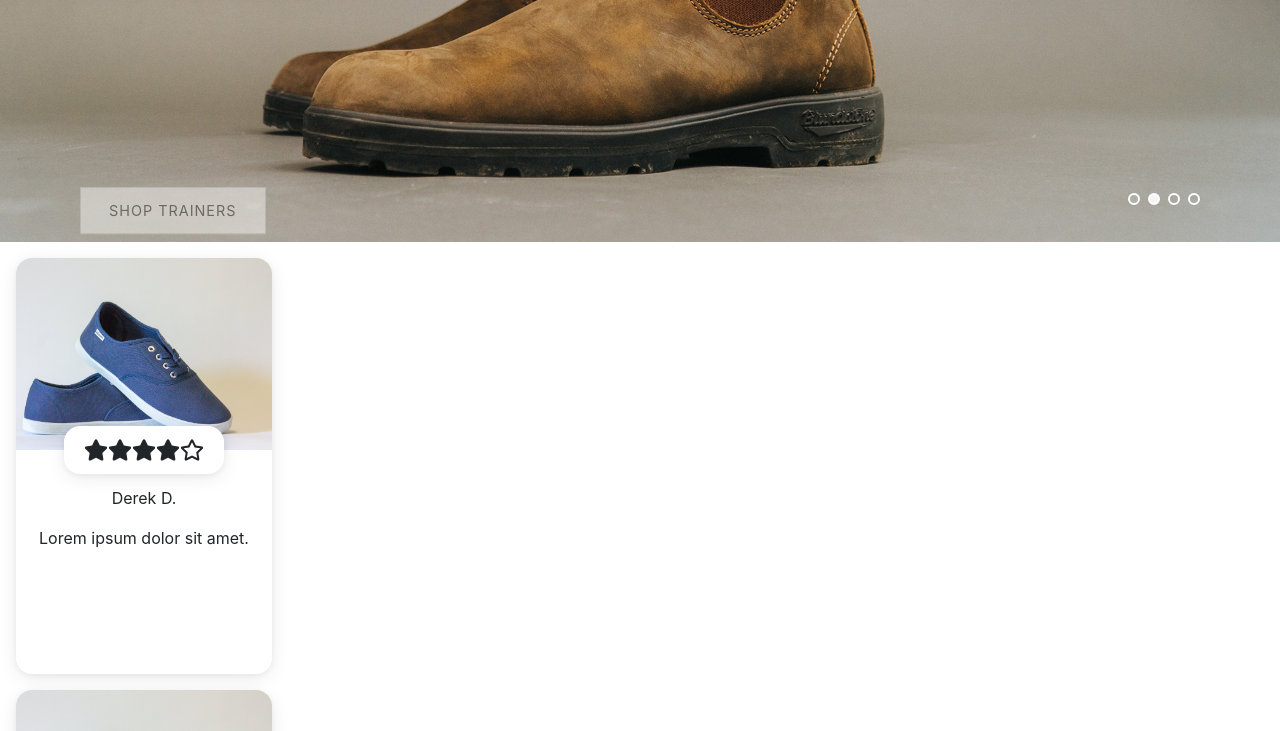
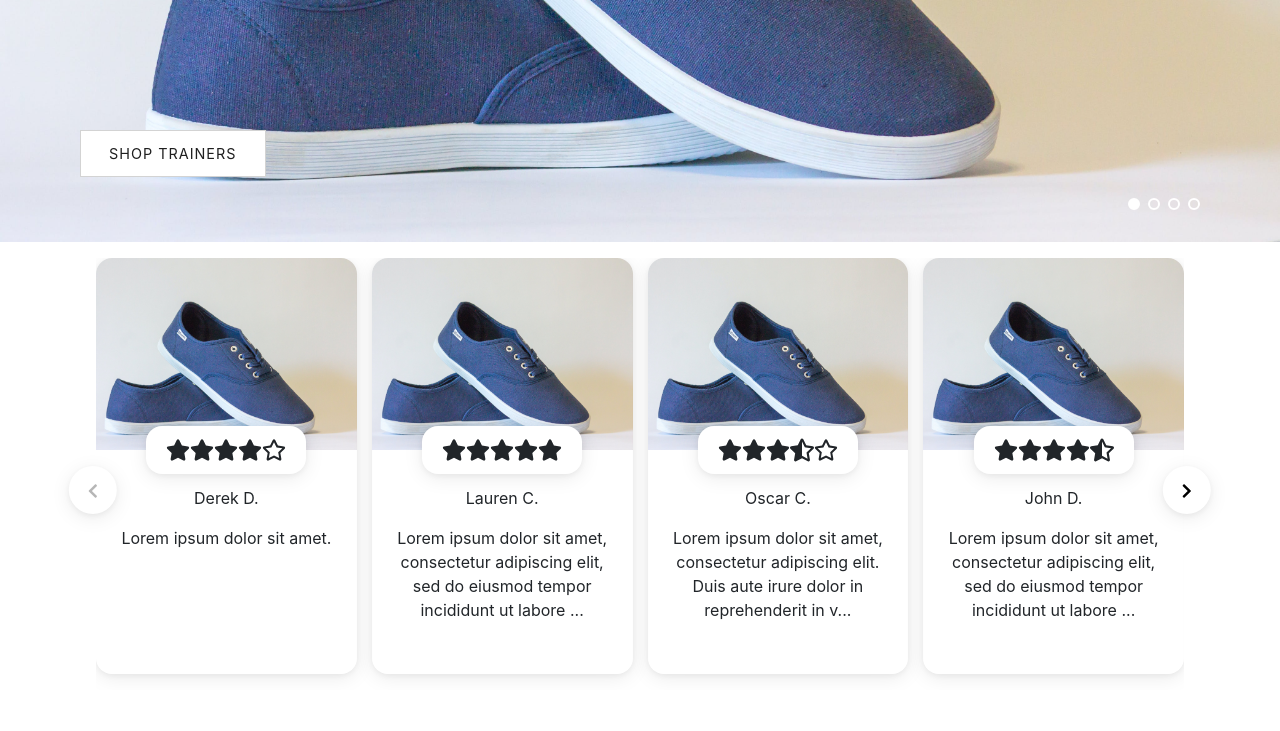
Before and after one commit to Delboy/PBB, a React (Create React App) app in the folder frontend/: page / in a window 1280 px wide. Shown: the part 360-1091 px from the top of the page. Built offline with nearby package versions, Linux system fonts and the light colour scheme.

Commit message:
Added testimonial slider

```diff
--- a/frontend/package.json
+++ b/frontend/package.json
@@ -13,6 +13,7 @@
     "react-dom": "^18.2.0",
     "react-icons": "^4.12.0",
     "react-router-dom": "^6.21.1",
+    "swiper": "^11.0.5",
     "web-vitals": "^2.1.4"
   },
   "devDependencies": {
--- a/frontend/src/components/HeroCarousel.module.css
+++ b/frontend/src/components/HeroCarousel.module.css
@@ -1,6 +1,7 @@
 .main {
   height: 47vw;
-  width: 100vw;
+  width: 100%;
+  position: relative;
 }
 
 .imgContainer {
@@ -41,8 +42,8 @@
 .dots {
     display: flex;
     gap: .5rem;
-    position: relative;
-    bottom: 6rem;
+    position: absolute;
+    bottom: 2rem;
     right: 5rem;
     float: right;
 }
@@ -70,7 +71,7 @@
     .dots {
       float: left;
       left: 1.5rem;
-      bottom: 5.5rem;
+      bottom: 1.5rem;
     }
 }
 
--- a/frontend/src/components/TestimonialCard.jsx
+++ b/frontend/src/components/TestimonialCard.jsx
@@ -6,7 +6,7 @@ import classes from './TestimonialCard.module.css'
 
 const TestimonialCard = (props) => {
 
-  const reviewCutOff = 120
+  const reviewCutOff = 100
   let review = props.review;
   if(review.length > reviewCutOff){
     review = review.substring(0, reviewCutOff) + '...'
--- a/frontend/src/components/TestimonialCard.module.css
+++ b/frontend/src/components/TestimonialCard.module.css
@@ -1,12 +1,10 @@
 .main {
     position: relative;
     height: 26rem;
-    width: 16rem;
+    width: 100%;
     overflow: hidden;
     border-radius: 1rem;
-    margin: 1rem;
     box-shadow: 0 2px 7px rgba(0,0,0,.06),0 4px 20px rgba(0,0,0,.08);
-
 }
 
 .imageContainer {
@@ -26,7 +24,8 @@
     justify-content: center;
     position: absolute;
     top: 10.5rem;
-    left: 3rem;
+    left: 50%;
+    transform: translate(-50%, 0);
     height: 3rem;
     width: 10rem;
     background-color: white;
--- a/frontend/src/components/TestimonialCardSlider.jsx
+++ b/frontend/src/components/TestimonialCardSlider.jsx
@@ -1,60 +1,128 @@
-import React from 'react'
+import { React, useRef, useState } from "react";
+import { Swiper, SwiperSlide } from "swiper/react";
+import { Navigation } from "swiper/modules";
+import { FaChevronLeft, FaChevronRight } from "react-icons/fa";
 
-import TestimonialCard from './TestimonialCard'
+import "swiper/css";
+import "swiper/css/navigation";
 
-import classes from './TestimonialCardSlider.module.css'
+import TestimonialCard from "./TestimonialCard";
+
+import classes from "./TestimonialCardSlider.module.css";
 
 import hero1 from "../assets/images/hero-shoes-1.jpg";
 
-
 const TestimonialCardSlider = (props) => {
+  const swiperRef = useRef();
 
   const dummyData = [
     {
       image: hero1,
       name: "Derek de Goey",
       review: "Lorem ipsum dolor sit amet.",
-        rating: 4
+      rating: 4,
     },
     {
       image: hero1,
       name: "Lauren Cooper",
-        review: "Lorem ipsum dolor sit amet, consectetur adipiscing elit, sed do eiusmod tempor incididunt ut labore et dolore magna aliqua. Ut enim ad minim veniam, quis nostrud exercitation ullamco laboris nisi ut aliquip ex ea commodo consequat. Duis aute irure dolor in reprehenderit in voluptate velit esse cillum dolore eu fugiat nulla pariatur. Excepteur sint occaecat cupidatat non proident, sunt in culpa qui officia deserunt mollit anim id est laborum.",
-        rating: 5
+      review:
+        "Lorem ipsum dolor sit amet, consectetur adipiscing elit, sed do eiusmod tempor incididunt ut labore et dolore magna aliqua. Ut enim ad minim veniam, quis nostrud exercitation ullamco laboris nisi ut aliquip ex ea commodo consequat. Duis aute irure dolor in reprehenderit in voluptate velit esse cillum dolore eu fugiat nulla pariatur. Excepteur sint occaecat cupidatat non proident, sunt in culpa qui officia deserunt mollit anim id est laborum.",
+      rating: 5,
     },
     {
       image: hero1,
       name: "Oscar Coen",
-        review: "Lorem ipsum dolor sit amet, consectetur adipiscing elit. Duis aute irure dolor in reprehenderit in voluptate velit esse cillum dolore eu fugiat nulla pariatur. Excepteur sint occaecat cupidatat non proident, sunt in culpa qui officia deserunt mollit anim id est laborum.",
-        rating: 3.5
+      review:
+        "Lorem ipsum dolor sit amet, consectetur adipiscing elit. Duis aute irure dolor in reprehenderit in voluptate velit esse cillum dolore eu fugiat nulla pariatur. Excepteur sint occaecat cupidatat non proident, sunt in culpa qui officia deserunt mollit anim id est laborum.",
+      rating: 3.5,
     },
     {
       image: hero1,
       name: "John Doe",
-        review: "Lorem ipsum dolor sit amet, consectetur adipiscing elit, sed do eiusmod tempor incididunt ut labore et dolore magna aliqua. Ut enim ad minim veniam, quis nostrud exercitation ullamco laboris nisi ut aliquip ex ea commodo consequat. Duis aute irure dolor in reprehenderit in voluptate velit esse cillum dolore eu fugiat nulla pariatur. Excepteur sint occaecat cupidatat non proident, sunt in culpa qui officia deserunt mollit anim id est laborum.",
-        rating: 4.5
+      review:
+        "Lorem ipsum dolor sit amet, consectetur adipiscing elit, sed do eiusmod tempor incididunt ut labore et dolore magna aliqua. Ut enim ad minim veniam, quis nostrud exercitation ullamco laboris nisi ut aliquip ex ea commodo consequat. Duis aute irure dolor in reprehenderit in voluptate velit esse cillum dolore eu fugiat nulla pariatur. Excepteur sint occaecat cupidatat non proident, sunt in culpa qui officia deserunt mollit anim id est laborum.",
+      rating: 4.5,
     },
     {
       image: hero1,
       name: "Jane Doe",
-        review: "Lorem ipsum dolor sit amet, consectetur adipiscing elit, sed do eiusmod tempor incididunt ut labore et dolore magna aliqua. Ut enim ad minim veniam, quis nostrud exercitation ullamco laboris nisi ut aliquip ex ea commodo consequat. Duis aute irure dolor in reprehenderit in voluptate velit esse cillum dolore eu fugiat nulla pariatur. Excepteur sint occaecat cupidatat non proident, sunt in culpa qui officia deserunt mollit anim id est laborum.",
-        rating: 1
+      review:
+        "Lorem ipsum dolor sit amet, consectetur adipiscing elit, sed do eiusmod tempor incididunt ut labore et dolore magna aliqua. Ut enim ad minim veniam, quis nostrud exercitation ullamco laboris nisi ut aliquip ex ea commodo consequat. Duis aute irure dolor in reprehenderit in voluptate velit esse cillum dolore eu fugiat nulla pariatur. Excepteur sint occaecat cupidatat non proident, sunt in culpa qui officia deserunt mollit anim id est laborum.",
+      rating: 1,
     },
     {
       image: hero1,
       name: "Warren Landert",
-        review: "Lorem ipsum dolor sit amet. Sunt in culpa qui officia deserunt mollit anim id est laborum.",
-        rating: 0.5
+      review:
+        "Lorem ipsum dolor sit amet. Sunt in culpa qui officia deserunt mollit anim id est laborum.",
+      rating: 0.5,
     },
-  ]
+  ];
+
+  const [nextDisabled, setNextDisabled] = useState(false);
+  const [prevDisabled, setPrevDisabled] = useState(true);
+
+  const diabledNextBtnHandler = () => {
+    setNextDisabled(true);
+  };
+
+  const diabledPrevBtnHandler = () => {
+    setPrevDisabled(true);
+  };
+
+  const reEnableBtnHandler = () => {
+    setNextDisabled(false);
+    setPrevDisabled(false);
+  };
 
   return (
     <div className={classes.main}>
+      <Swiper
+        onSwiper={(swiper) => {
+          swiperRef.current = swiper;
+        }}
+        onReachEnd={diabledNextBtnHandler}
+        onReachBeginning={diabledPrevBtnHandler}
+        onFromEdge={reEnableBtnHandler}
+        centeredSlidesBounds={true}
+        breakpoints={{
+          0: { slidesPerView: 1 },
+          530: { slidesPerView: 2 },
+          822: { slidesPerView: 3 },
+          1272: { slidesPerView: 4 },
+        }}
+        spaceBetween={15}
+        modules={Navigation}
+      >
         {dummyData.map((d) => (
-            <TestimonialCard image={d.image} name={d.name} review={d.review} rating={d.rating} />
+          <SwiperSlide key={d.image}>
+            <div className={classes.cardWrapper}>
+              <TestimonialCard
+                image={d.image}
+                name={d.name}
+                review={d.review}
+                rating={d.rating}
+              />
+            </div>
+          </SwiperSlide>
         ))}
+      </Swiper>
+      <div className={classes.controls}>
+        <button
+          onClick={() => swiperRef.current.slidePrev()}
+          disabled={prevDisabled}
+        >
+          <FaChevronLeft />
+        </button>
+        <button
+          onClick={() => swiperRef.current.slideNext()}
+          disabled={nextDisabled}
+        >
+          <FaChevronRight />
+        </button>
       </div>
-  )
-}
+    </div>
+  );
+};
 
-export default TestimonialCardSlider
+export default TestimonialCardSlider;
--- a/frontend/src/components/TestimonialCardSlider.module.css
+++ b/frontend/src/components/TestimonialCardSlider.module.css
@@ -1,6 +1,57 @@
-/* .main {
-    display: flex;
-    border: 1px solid red;
-    max-width: 64rem;
-    margin: 0 auto;
-} */
+.main {
+  width: 100%;
+  max-width: 68rem;
+  margin: 1rem auto;
+  height: fit-content;
+}
+
+.cardWrapper {
+  width: 100%;
+  padding: 0 0 1rem;
+  display: flex;
+  align-self: center;
+  justify-content: center;
+}
+
+.button {
+  height: 3rem;
+  width: 3rem;
+  border: 1px solid black;
+}
+
+.controls {
+  display: flex;
+  justify-content: space-between;
+  width: 105%;
+  position: relative;
+  left: 50%;
+  transform: translateX(-50%);
+  bottom: 14rem;
+  z-index: 5;
+}
+
+.controls button {
+    height: 3rem;
+    width: 3rem;
+    border-radius: 50%;
+    padding: 0;
+    border: none;
+    box-shadow: 0 2px 7px rgba(0,0,0,.06),0 4px 20px rgba(0,0,0,.08);
+    background-color: white;
+}
+
+@media (max-width: 1272px) {
+    .main {
+        width: 90%;
+    }
+}
+
+@media (max-width: 530px) {
+    .controls {
+        display: none;
+    }
+
+    .main {
+        width: 100%;
+    }
+}
--- a/frontend/src/index.css
+++ b/frontend/src/index.css
@@ -1,5 +1,12 @@
 @import url('https://fonts.googleapis.com/css2?family=Arimo:wght@400;500;600;700&family=Montserrat:wght@100;400;700&display=swap');
 
+html {
+  box-sizing: border-box;
+}
+
+*, *::before, *::after {
+  box-sizing: inherit;
+}
 
 body {
   margin: 0;
```
Also changed, not shown: 1 other file (tests, documents, lock files or other folders). Lines whose indentation alone changed are shown as unchanged.
